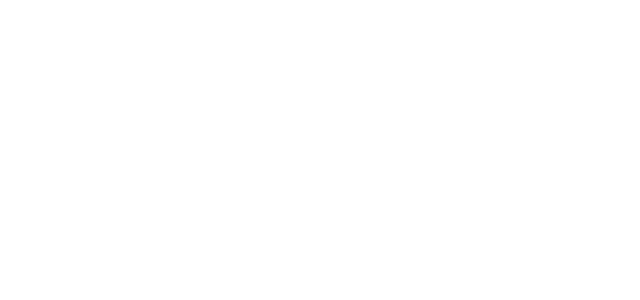
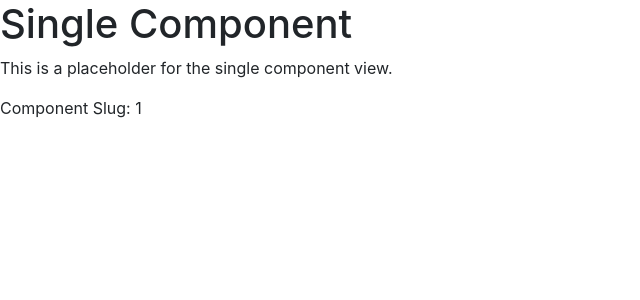
Before and after one commit to PeerapatAtta/React_MERN_Auth-CRUD, a React (Create React App) app in the folder client/: page /blog/1 in a window 1280 px wide. Before the commit this address had no page. Shown: the top 300 px of the page, without its empty margins (0-640 px from the left). Built offline with nearby package versions, Linux system fonts and the light colour scheme.

Commit message:
32.  Detail Display

```diff
--- a/client/src/App.js
+++ b/client/src/App.js
@@ -1,6 +1,7 @@
 import NavbarComponent from "./components/NavbarComponent";
 import axios from "axios";
 import { useState, useEffect } from "react";
+import { Link } from "react-router-dom";
 
 function App() {
   const [blogs, setBlogs] = useState([]);
@@ -11,7 +12,7 @@
       .then((response) => {
         setBlogs(response.data);
       })
-      .catch(err=>alert(err));
+      .catch(err => alert(err));
   }
 
   useEffect(() => {
@@ -21,11 +22,13 @@
   return (
     <div className="container p-5">
       <NavbarComponent />
-      {blogs.map((blog,index)=>(
+      {blogs.map((blog, index) => (
         <div key={index} className="card mb-3">
           <div className="card-body">
-            <h2 className="card-title">{blog.title}</h2>
-            <p className="card-text">{blog.content.substring(0,250)}</p>
+            <Link to={`/blog/${blog.slug}`} className="text-decoration-none text-dark">
+              <h2 className="card-title">{blog.title}</h2>
+            </Link>
+            <p className="card-text">{blog.content.substring(0, 250)}</p>
             <p className="card-text"><small className="text-muted">Author: {blog.author}, publish: {new Date(blog.createdAt).toLocaleString()}</small></p>
           </div>
         </div>
--- a/client/src/MyRoute.js
+++ b/client/src/MyRoute.js
@@ -1,6 +1,7 @@
 import { BrowserRouter, Routes, Route } from 'react-router-dom';
 import App from './App';
 import FormComponent from './components/FormComponent';
+import SingleComponent from './components/SingleComponent';
 
 const MyRoute = () => {
     return (
@@ -8,6 +9,7 @@
             <Routes>
                 <Route path="/" element={<App />} />
                 <Route path="/create" element={<FormComponent />} />
+                <Route path="/blog/:slug" element={<SingleComponent />} />
             </Routes>
         </BrowserRouter>
     );
--- /dev/null
+++ b/client/src/components/SingleComponent.js
@@ -0,0 +1,15 @@
+import { useParams } from "react-router-dom";
+
+const SingleComponent = () => {
+    const { slug } = useParams();
+
+    return (
+        <div className="single-component">
+            <h1>Single Component</h1>
+            <p>This is a placeholder for the single component view.</p>
+            <p>Component Slug: {slug}</p>
+        </div>
+    );
+}
+
+export default SingleComponent;
```
Also changed, not shown: 1 other file (tests, documents, lock files or other folders).
